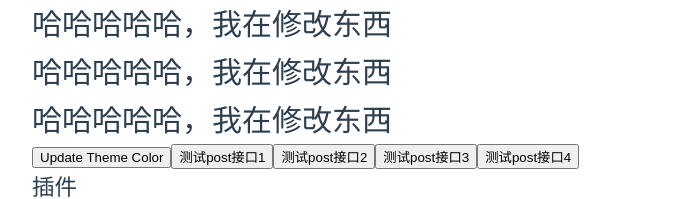
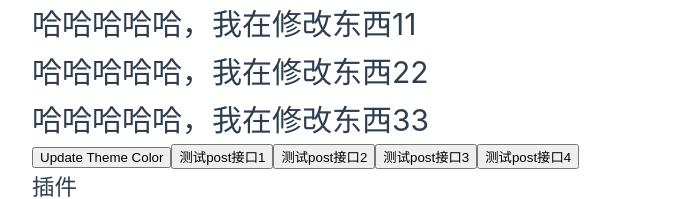
Before and after one commit to PerfictGrassland/vue3Test01, a Vue app: page / in a window 1280 px wide. Shown: the top 199 px of the page, without its empty margins (0-695 px from the left). Built offline with nearby package versions, Linux system fonts and the light colour scheme; no server answers.

Commit message:
update home

```diff
--- a/src/views/HomeView.vue
+++ b/src/views/HomeView.vue
@@ -758,9 +758,9 @@ const $translate = Instance?.appContext.config.globalProperties.$translate;
       <p>Double: {{ double }}</p>
       <button @click="increment">Increment</button>
     </div> -->
-    <h1>哈哈哈哈哈，我在修改东西</h1>
-    <h1>哈哈哈哈哈，我在修改东西</h1>
-    <h1>哈哈哈哈哈，我在修改东西</h1>
+    <h1>哈哈哈哈哈，我在修改东西11</h1>
+    <h1>哈哈哈哈哈，我在修改东西22</h1>
+    <h1>哈哈哈哈哈，我在修改东西33</h1>
     <button @click="updateThemeColor">Update Theme Color</button>
 
     <button @click="postTest1">测试post接口1</button>
```
